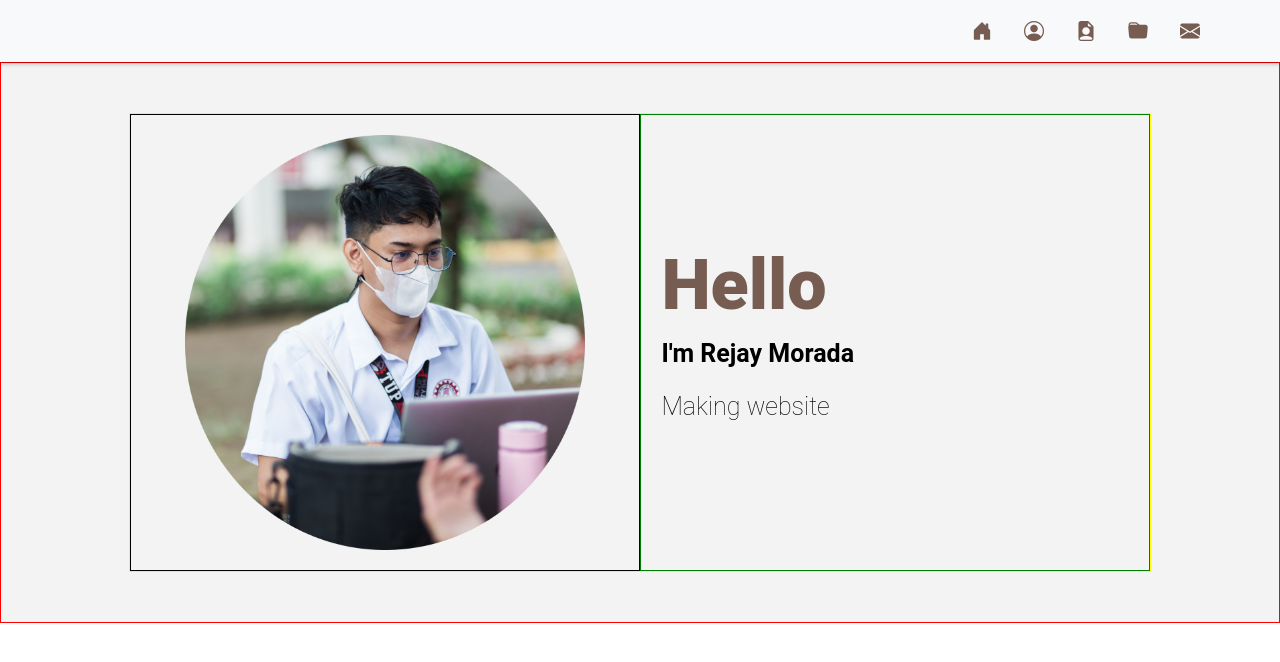
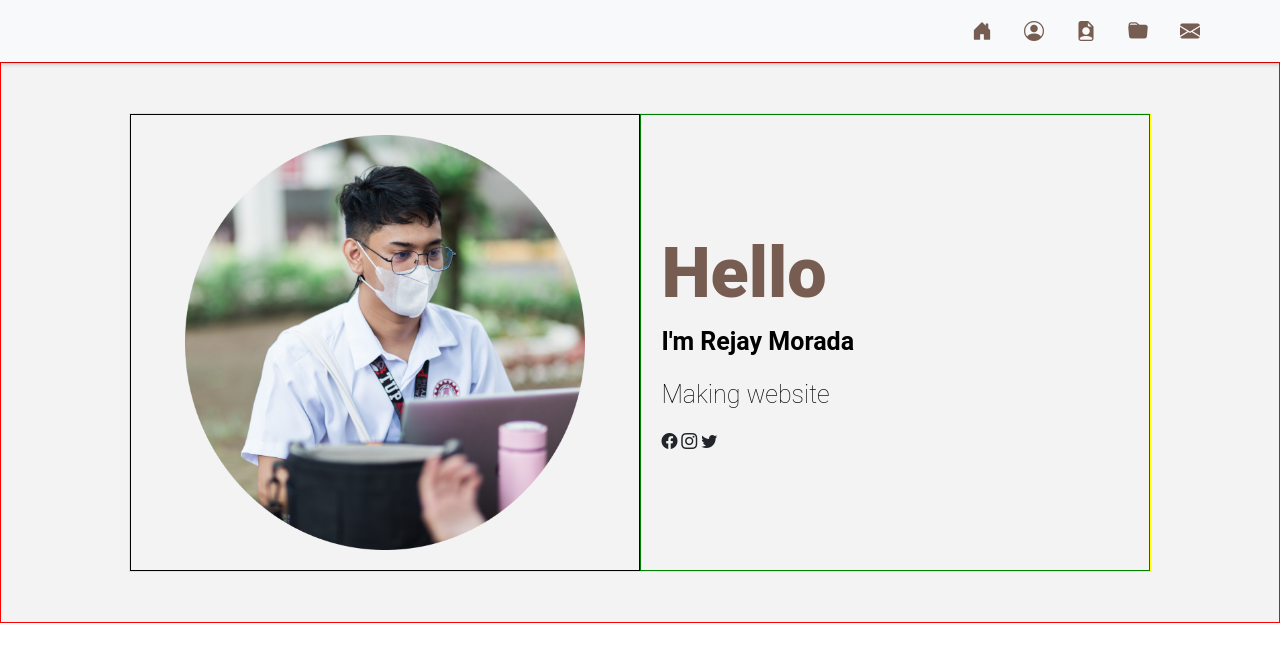
Before and after one commit to RejayMorada0/REJAY_MORADA_PORTFOLIO_1, a plain HTML site: page index.html in a window 1280 px wide. Drawn offline with nearby package versions, Linux system fonts and the light colour scheme.

Commit message:
add icons

```diff
--- a/css/style.css
+++ b/css/style.css
@@ -27,7 +27,7 @@ a:focus {
     display:none;
 }
 
-#navbarNavDropdown i:hover + #navbarNavDropdown span {
+#navbarNavDropdown i:hover {
     background-color: #775C51;
     color: white;
     font-size: 20px;
--- a/index.html
+++ b/index.html
@@ -59,8 +59,12 @@
           <div class="detailscontainer">
               <h1 class="hello">Hello</h1>
               <p class="myname">I'm Rejay Morada</p>
-              <p class="word"> </p>
-          </div>
+              <p class="word">M</p>
+              <div class="socmedcontainer">
+                <i class="bi bi-facebook"></i>
+                <i class="bi bi-instagram"></i>
+                <i class="bi bi-twitter"></i>
+              </div>
         </div>
 
       </main>
```
